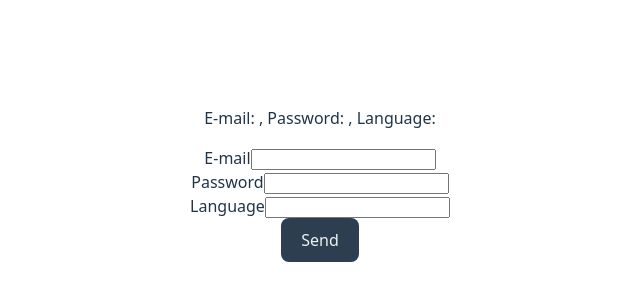
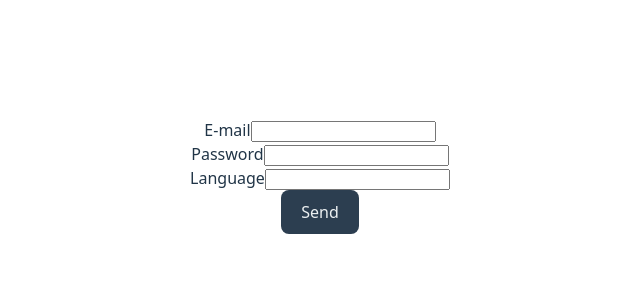
Before and after one commit to patrykomiotek/2a-react, a React (Vite) app: page / in a window 1280 px wide. Shown: the part 224-524 px from the top of the page, without its empty margins (320-960 px from the left). Built offline with nearby package versions, Linux system fonts and the light colour scheme.

Commit message:
feat: form with refs

```diff
--- a/src/components/RegistrationFormRefs.tsx
+++ b/src/components/RegistrationFormRefs.tsx
@@ -1,45 +1,38 @@
-import { useState, type FormEventHandler } from "react";
+import { useRef, type FormEventHandler } from "react";
 import { Button } from "../ui/Button";
 
 export const RegistrationFormRefs = () => {
-  const [email, setEmail] = useState("");
-  const [password, setPassword] = useState("");
-  const [language, setLanguage] = useState("");
+  const emailFieldRef = useRef<HTMLInputElement>(null);
+  const passwordFieldRef = useRef<HTMLInputElement>(null);
+  const languageFieldRef = useRef<HTMLInputElement>(null);
 
   const handleSubmit: FormEventHandler = (event) => {
     event.preventDefault();
+    const emailValue = emailFieldRef.current?.value || "";
+    const passwordValue = passwordFieldRef.current?.value || "";
+    const languageValue = languageFieldRef.current?.value || "";
     // FormData
     // state
-    console.log({ email, password, language });
+    console.log({
+      email: emailValue,
+      password: passwordValue,
+      language: languageValue,
+    });
   };
 
   return (
     <form onSubmit={handleSubmit}>
-      <p>
-        E-mail: {email}, Password: {password}, Language: {language}
-      </p>
       <div>
         <label htmlFor="email">E-mail</label>
-        <input
-          id="email"
-          type="email"
-          onChange={(event) => setEmail(event.target.value)}
-        />
+        <input ref={emailFieldRef} id="email" type="email" />
       </div>
       <div>
         <label htmlFor="password">Password</label>
-        <input
-          id="password"
-          type="password"
-          onChange={(event) => setPassword(event.target.value)}
-        />
+        <input ref={passwordFieldRef} id="password" type="password" />
       </div>
       <div>
         <label htmlFor="language">Language</label>
-        <input
-          id="language"
-          onChange={(event) => setLanguage(event.target.value)}
-        />
+        <input ref={languageFieldRef} id="language" />
       </div>
       <div>
         <Button type="submit" label="Send" />
```
